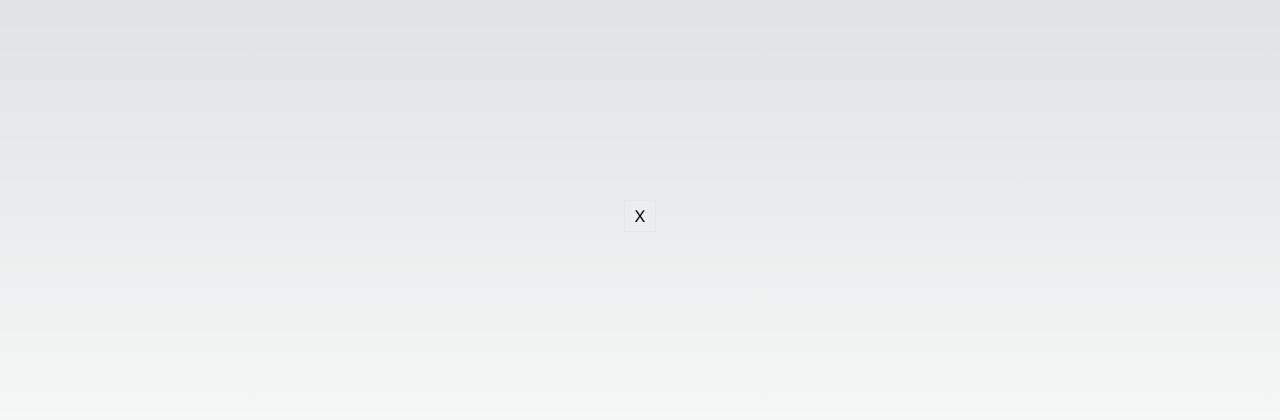
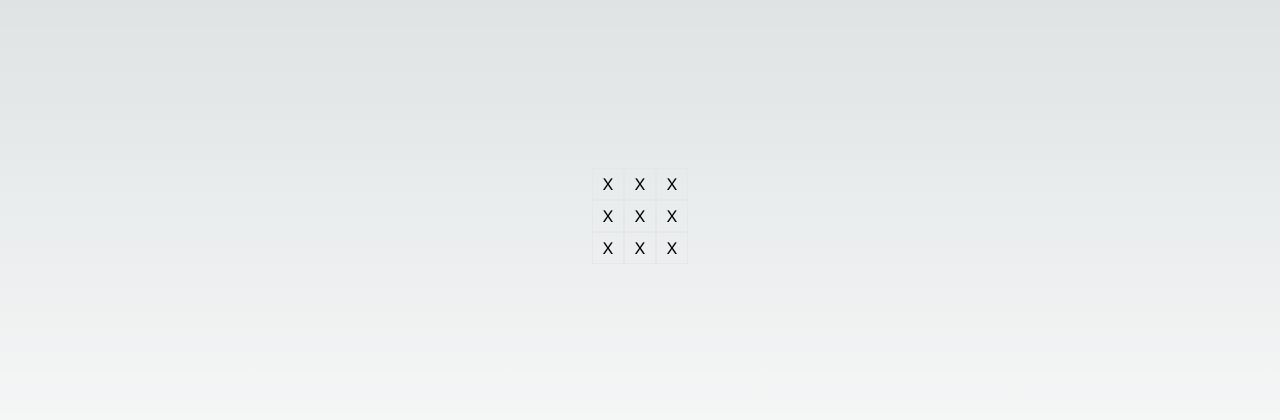
Before and after one commit to kantas-spike/learn_react, a Next.js app in the folder exercises/03-02_react_tutorial_tic-tac-toe/: page / in a window 1280 px wide. Shown: the part 184-604 px from the top of the page. Built offline with nearby package versions, Linux system fonts and the light colour scheme.

Commit message:
03-02: 三目並べの部品'盤'を作成
盤をお試しで`app/page.js`に表示

```diff
--- /dev/null
+++ b/exercises/03-02_react_tutorial_tic-tac-toe/app/components/board.js
@@ -0,0 +1,23 @@
+import Square from "./square"
+
+export default function Board() {
+    return (
+        <div>
+            <div className="flex">
+                <Square></Square>
+                <Square></Square>
+                <Square></Square>
+            </div>
+            <div className="flex">
+                <Square></Square>
+                <Square></Square>
+                <Square></Square>
+            </div>
+            <div className="flex">
+                <Square></Square>
+                <Square></Square>
+                <Square></Square>
+            </div>
+        </div>
+    )
+}
--- a/exercises/03-02_react_tutorial_tic-tac-toe/app/page.js
+++ b/exercises/03-02_react_tutorial_tic-tac-toe/app/page.js
@@ -1,9 +1,9 @@
-import Square from "./components/square"
+import Board from "./components/board"
 
 export default function Home() {
   return (
     <div className="h-screen flex justify-center items-center">
-      <Square></Square>
+      <Board></Board>
     </div>
   )
 }
```
